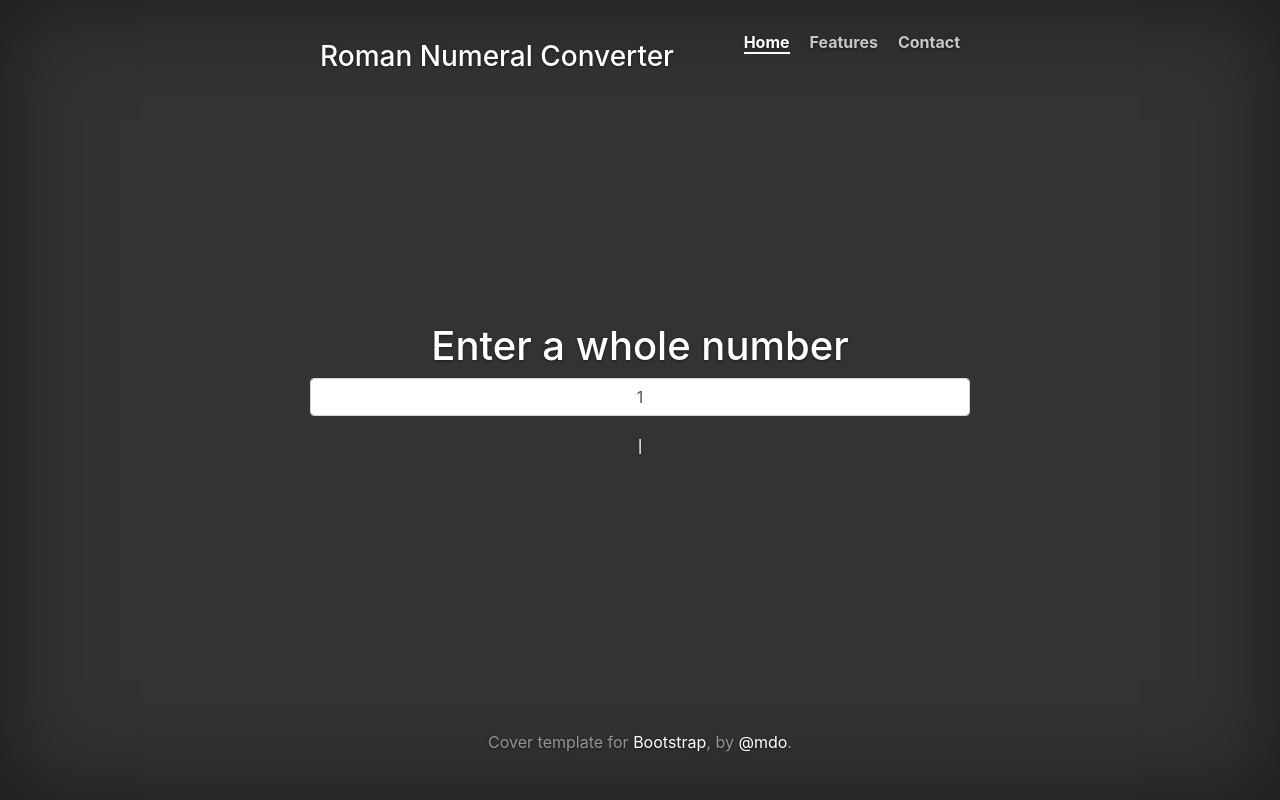
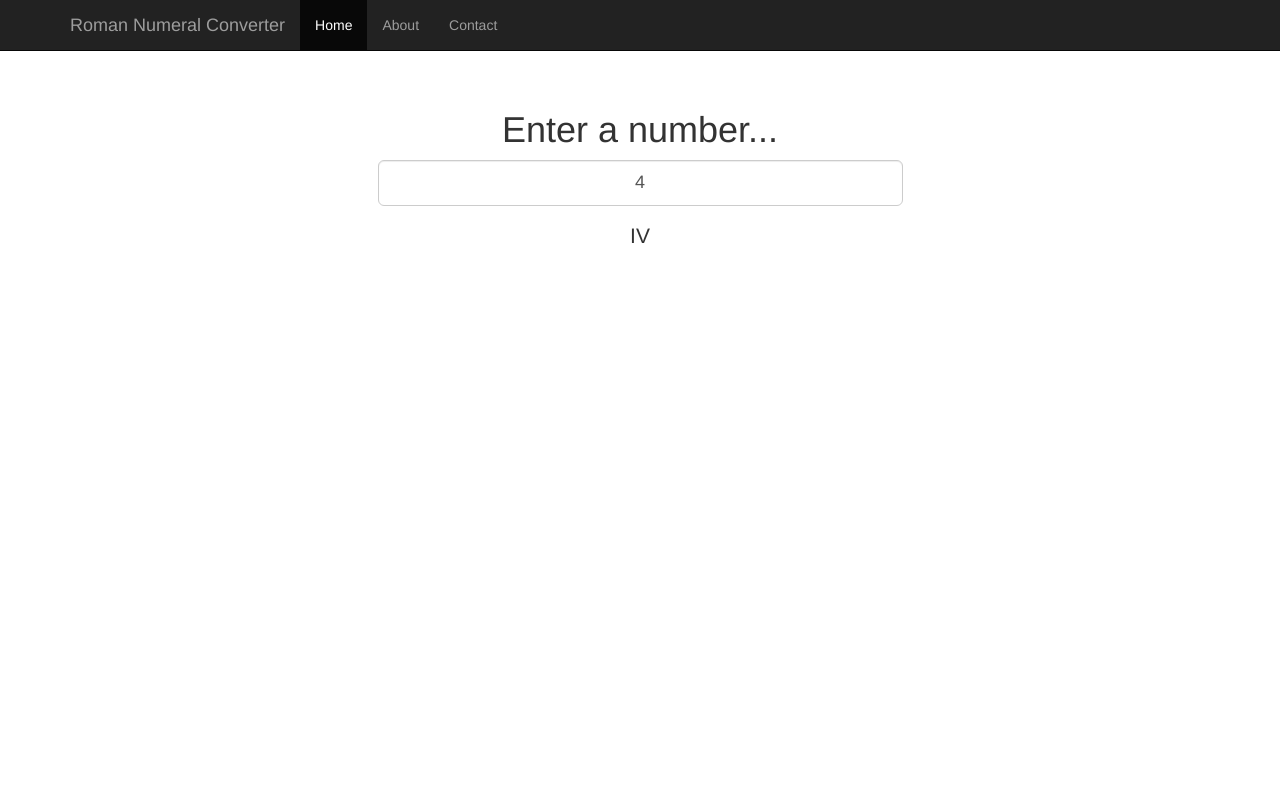
Before and after one commit to byronbyron/roman-numeral-converter, a plain HTML site: page index.html in a window 1280 px wide. Drawn offline with nearby package versions, Linux system fonts and the light colour scheme.

Commit message:
Switch bootstrap template

```diff
--- a/cover.css
+++ b/cover.css
@@ -1,174 +1,12 @@
-/*
- * Globals
- */
-
-/* Links */
-a,
-a:focus,
-a:hover {
-  color: #fff;
+body {
+  padding-top: 50px;
 }
 
-/* Custom default button */
-.btn-default,
-.btn-default:hover,
-.btn-default:focus {
-  color: #333;
-  text-shadow: none; /* Prevent inheritence from `body` */
-  background-color: #fff;
-  border: 1px solid #fff;
-}
-
-/*
- * Base structure
- */
-html,
-body {
-  height: 100%;
-  background-color: #333;
-}
-
-body {
-  color: #fff;
-  text-align: center;
-  text-shadow: 0 1px 3px rgba(0, 0, 0, .5);
-}
-
-/* Extra markup and styles for table-esque vertical and horizontal centering */
-.site-wrapper {
-  display: table;
-  width: 100%;
-  height: 100%; /* For at least Firefox */
-  min-height: 100%;
-  -webkit-box-shadow: inset 0 0 100px rgba(0, 0, 0, .5);
-  box-shadow: inset 0 0 100px rgba(0, 0, 0, .5);
-}
-
-.site-wrapper-inner {
-  display: table-cell;
-  vertical-align: top;
-}
-
-.cover-container {
-  margin-right: auto;
-  margin-left: auto;
-}
-
-/* Padding for spacing */
-.inner {
-  padding: 30px;
-}
-
-.form-control {
+input[type="text"] {
   text-align: center;
 }
 
-/*
- * Header
- */
-.masthead-brand {
-  margin-top: 10px;
-  margin-bottom: 10px;
+.starter-template {
+  padding: 40px 15px;
+  text-align: center;
 }
-
-.masthead-nav > li {
-  display: inline-block;
-}
-
-.masthead-nav > li + li {
-  margin-left: 20px;
-}
-
-.masthead-nav > li > a {
-  padding-right: 0;
-  padding-left: 0;
-  font-size: 16px;
-  font-weight: bold;
-  color: #fff; /* IE8 proofing */
-  color: rgba(255, 255, 255, .75);
-  border-bottom: 2px solid transparent;
-}
-
-.masthead-nav > li > a:hover,
-.masthead-nav > li > a:focus {
-  background-color: transparent;
-  border-bottom-color: #a9a9a9;
-  border-bottom-color: rgba(255, 255, 255, .25);
-}
-
-.masthead-nav > .active > a,
-.masthead-nav > .active > a:hover,
-.masthead-nav > .active > a:focus {
-  color: #fff;
-  border-bottom-color: #fff;
-}
-
-@media (min-width:768px) {
-  .masthead-brand {
-    float: left;
-  }
-
-  .masthead-nav {
-    float: right;
-  }
-
-}
-
-/*
- * Cover
- */
-.cover {
-  padding: 0 20px;
-}
-
-.cover .btn-lg {
-  padding: 10px 20px;
-  font-weight: bold;
-}
-
-/*
- * Footer
- */
-.mastfoot {
-  color: #999; /* IE8 proofing */
-  color: rgba(255, 255, 255, .5);
-}
-
-/*
- * Affix and center
- */
-@media (min-width:768px) {
-
-  /* Pull out the header and footer */
-  .masthead {
-    position: fixed;
-    top: 0;
-  }
-
-  .mastfoot {
-    position: fixed;
-    bottom: 0;
-  }
-
-  /* Start the vertical centering */
-  .site-wrapper-inner {
-    vertical-align: middle;
-  }
-
-  /* Handle the widths */
-  .masthead,
-  .mastfoot,
-  .cover-container {
-    width: 100%; /* Must be percentage or pixels for horizontal alignment */
-  }
-
-}
-
-@media (min-width:992px) {
-  .masthead,
-  .mastfoot,
-  .cover-container {
-    width: 700px;
-  }
-
-}
--- a/index.html
+++ b/index.html
@@ -11,28 +11,33 @@
 
   <body>
 
-    <div class="site-wrapper">
+    <nav class="navbar navbar-inverse navbar-fixed-top">
+      <div class="container">
+        <div class="navbar-header">
+          <button type="button" class="navbar-toggle collapsed" data-toggle="collapse" data-target="#navbar" aria-expanded="false" aria-controls="navbar">
+            <span class="sr-only">Toggle navigation</span>
+            <span class="icon-bar"></span>
+            <span class="icon-bar"></span>
+            <span class="icon-bar"></span>
+          </button>
+          <a class="navbar-brand" href="#">Roman Numeral Converter</a>
+        </div>
+        <div id="navbar" class="collapse navbar-collapse">
+          <ul class="nav navbar-nav">
+            <li class="active"><a href="#">Home</a></li>
+            <li><a href="#about">About</a></li>
+            <li><a href="#contact">Contact</a></li>
+          </ul>
+        </div><!--/.nav-collapse -->
+      </div>
+    </nav>
 
-      <div class="site-wrapper-inner">
+    <div class="container">
+      <div class="row">
+        <div class="col-md-6 col-md-offset-3">
+          <div class="starter-template" id="app">
 
-        <div class="cover-container">
-
-          <div class="masthead clearfix">
-            <div class="inner">
-              <h3 class="masthead-brand">Roman Numeral Converter</h3>
-              <nav>
-                <ul class="nav masthead-nav">
-                  <li class="active"><a href="#">Home</a></li>
-                  <li><a href="#">Features</a></li>
-                  <li><a href="#">Contact</a></li>
-                </ul>
-              </nav>
-            </div>
-          </div>
-
-          <div id="app" class="inner cover">
-            <h1 class="cover-heading">Enter a whole number</h1>
-
+            <h1>Enter a number...</h1>
             <div class="form-group">
                 <input v-model="number" type="text" name="converter" class="form-control input-lg" placeholder="12">
             </div>
@@ -40,26 +45,18 @@
             <p class="lead" v-show="number">
               {{ romanNumeral }}
             </p>
+
           </div>
-
-          <div class="mastfoot">
-            <div class="inner">
-              <p>Cover template for <a href="http://getbootstrap.com">Bootstrap</a>, by <a href="https://twitter.com/mdo">@mdo</a>.</p>
-            </div>
-          </div>
-
         </div>
-
       </div>
-
-    </div>
+    </div><!-- /.container -->
 
     <script src="https://cdnjs.cloudflare.com/ajax/libs/vue/1.0.20/vue.js"></script>
     <script>
       new Vue({
         el: '#app',
         data: {
-          number: 1
+          number: 4
         },
         computed: {
           romanNumeral: function() {
```
